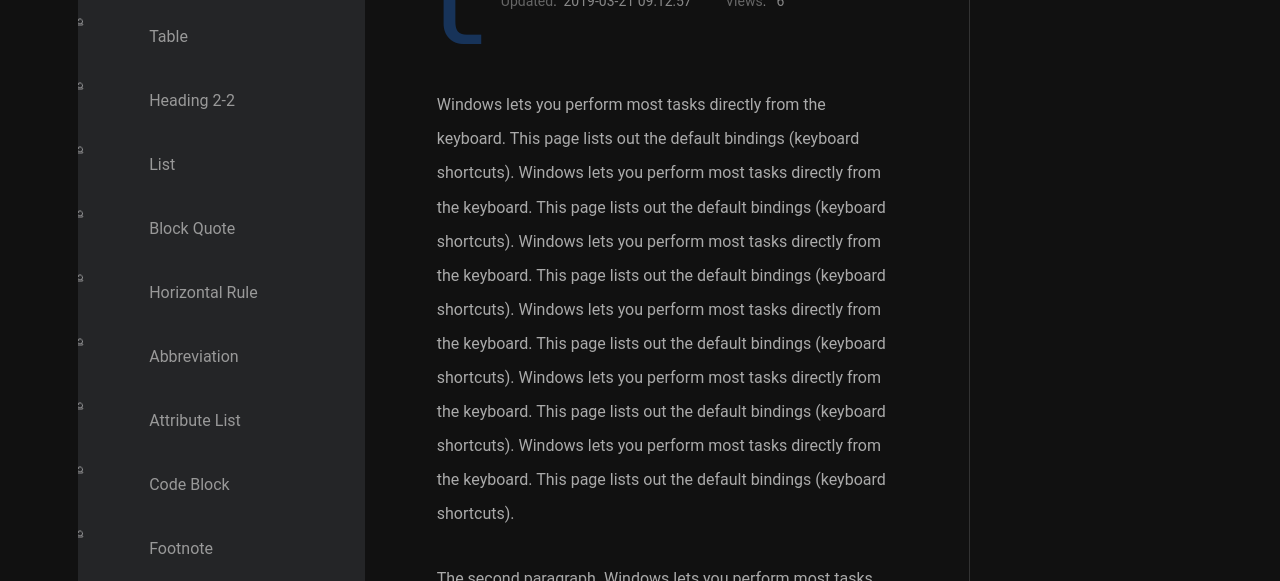
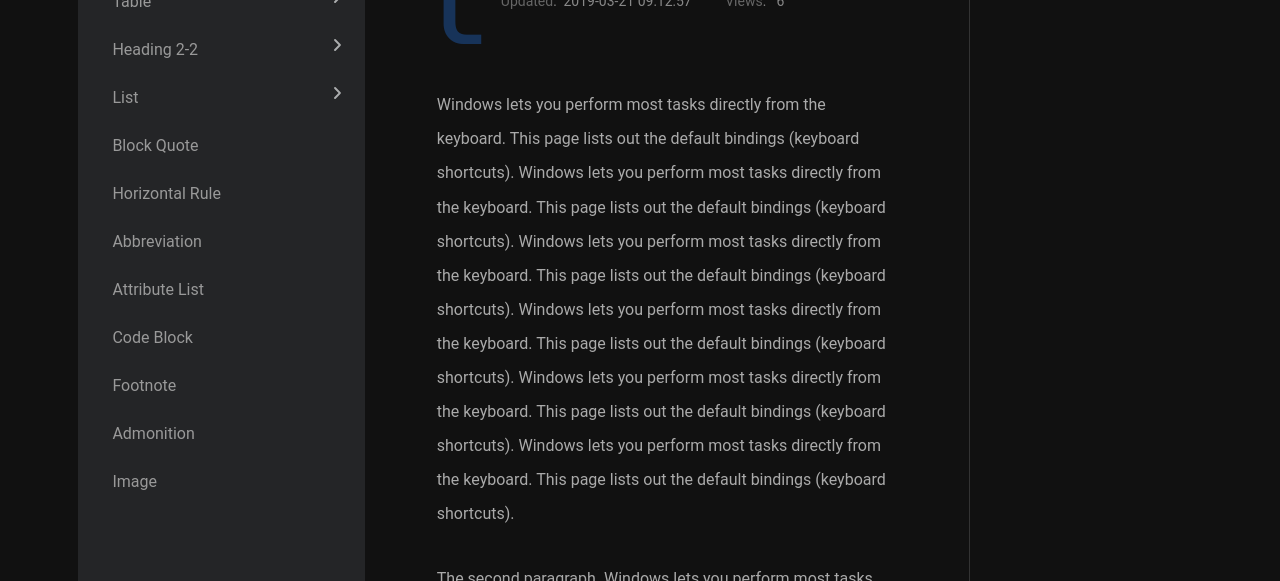
Before and after one commit to leven-cn/dookbook-webfront, a website: page content.html in a window 1280 px wide. Shown: the part 219-800 px from the top of the page. Drawn offline with Linux system fonts and the light colour scheme.

Commit message:
侧导航样式微调

```diff
--- a/static/css/content.toc.css
+++ b/static/css/content.toc.css
@@ -16,12 +16,16 @@
   width: 100%;
   overflow: hidden;
   box-sizing: border-box;
+  margin: 0;
 }
 
 .toc ul li {
   line-height: 3rem;
+  background: none;
   background-size: 0.63rem;
   font-size: 16px;
+  padding: 0;
+  margin: 0;
 }
 
 .toc ul li a {
```
